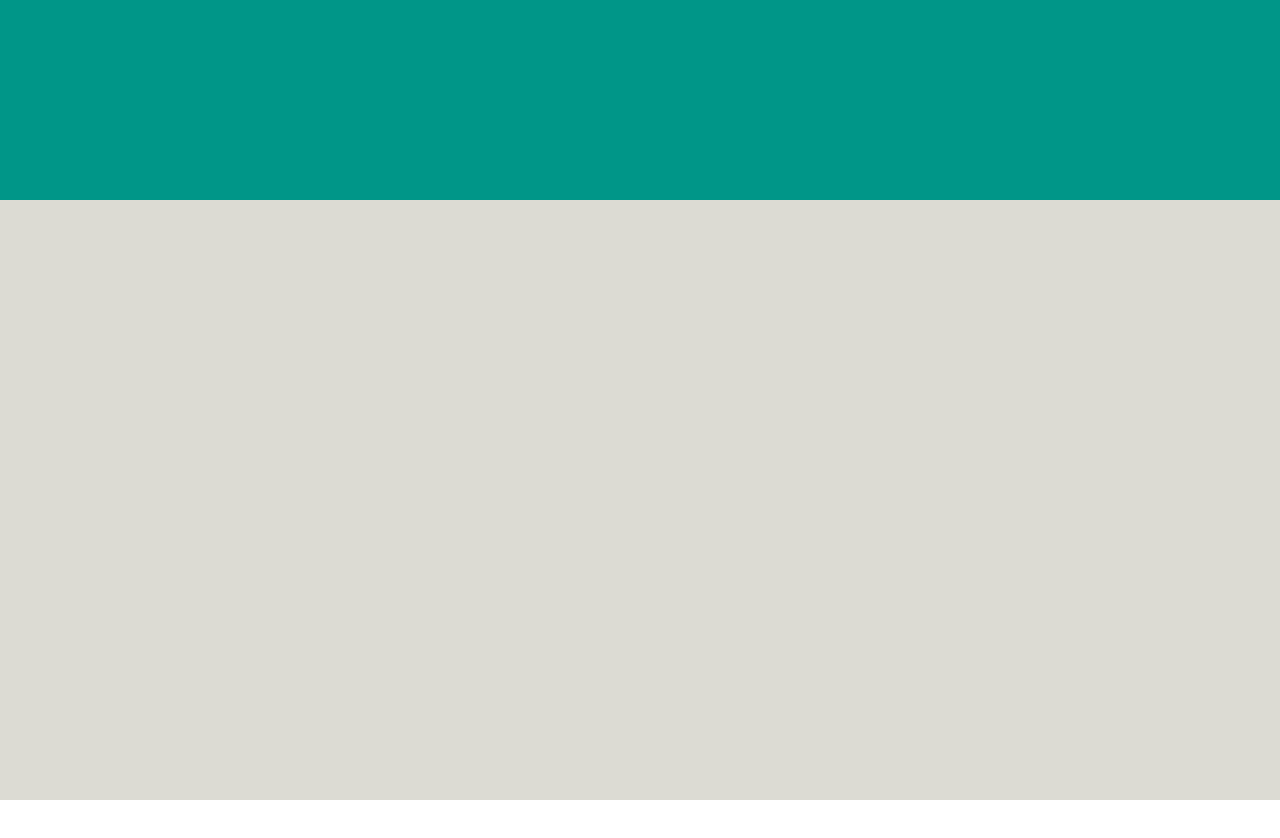
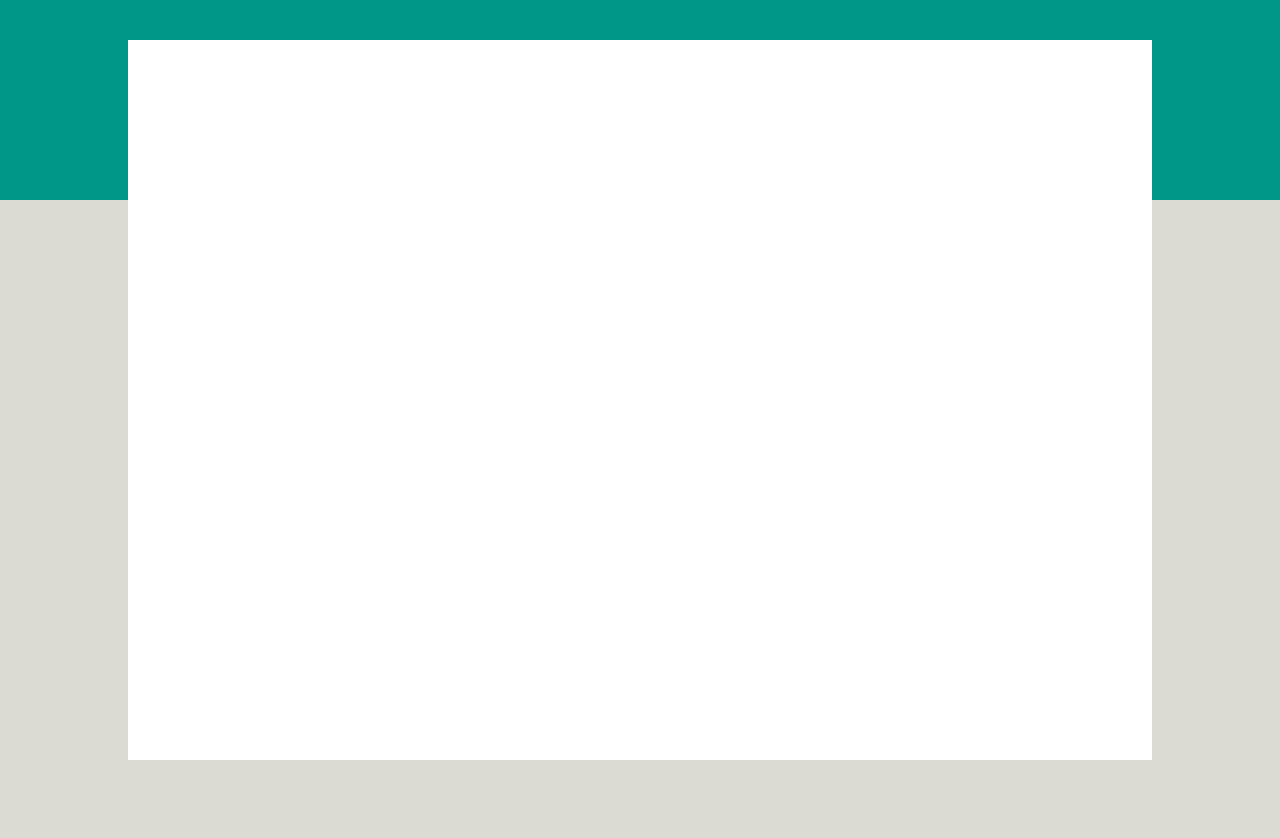
Before and after one commit to Thunderbird93/vue-boolzapp, a plain HTML site: page Milestone 1/index.html in a window 1280 px wide. Before the commit the page ends 800 px from the top, so only its background shows below. Drawn offline with nearby package versions, Linux system fonts and the light colour scheme.

Commit message:
[add] main container

```diff
--- a/Milestone 1/css/style.css
+++ b/Milestone 1/css/style.css
@@ -14,3 +14,13 @@ body {
         #DCDBD3 100%
     );
 }
+
+.container {
+    margin: 40px auto;
+    height: calc(100vh - 80px);
+    max-width: 80%;
+    background-color: white;
+    display: flex;
+    justify-content: center;
+    align-items: center;
+}
--- a/Milestone 1/index.html
+++ b/Milestone 1/index.html
@@ -10,7 +10,9 @@
 </head>
 <body>
     <div id="app">
+        <div class="container">
 
+        </div>
     </div>
     <script src="js/app.js"></script>
 </body>
```
